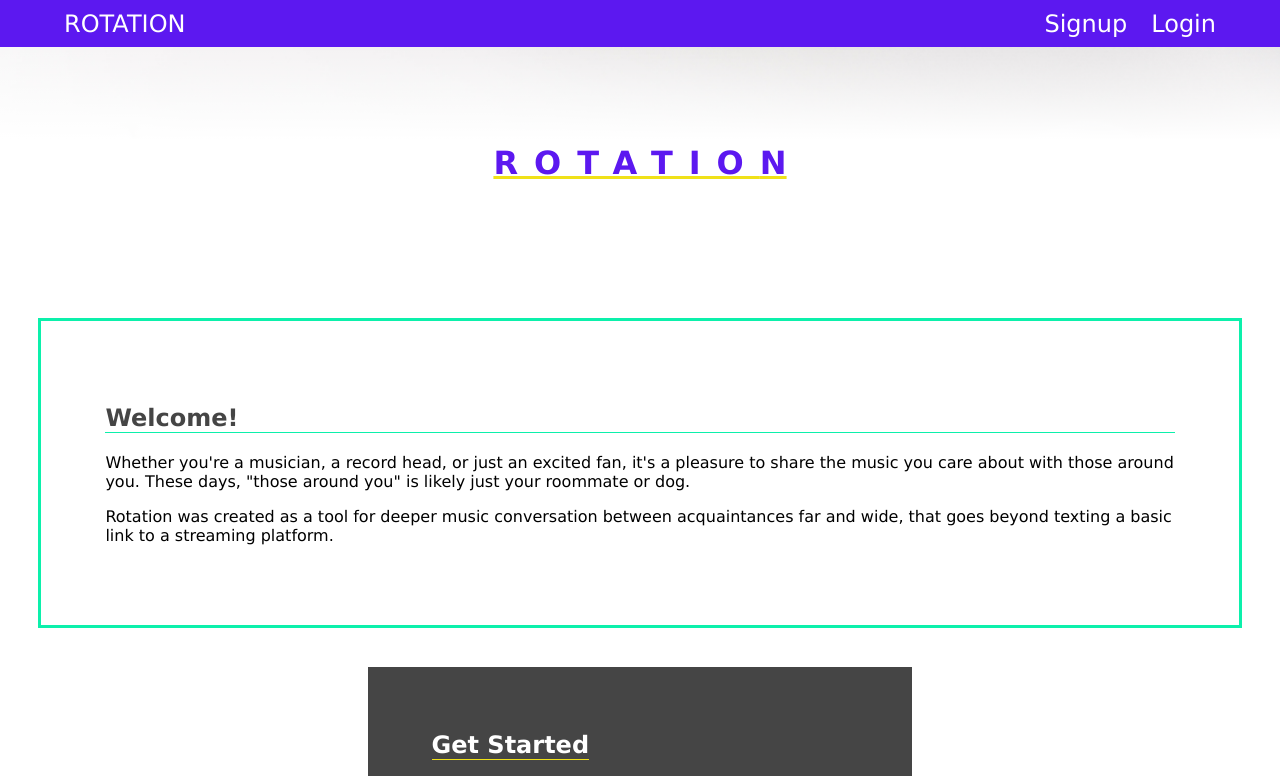
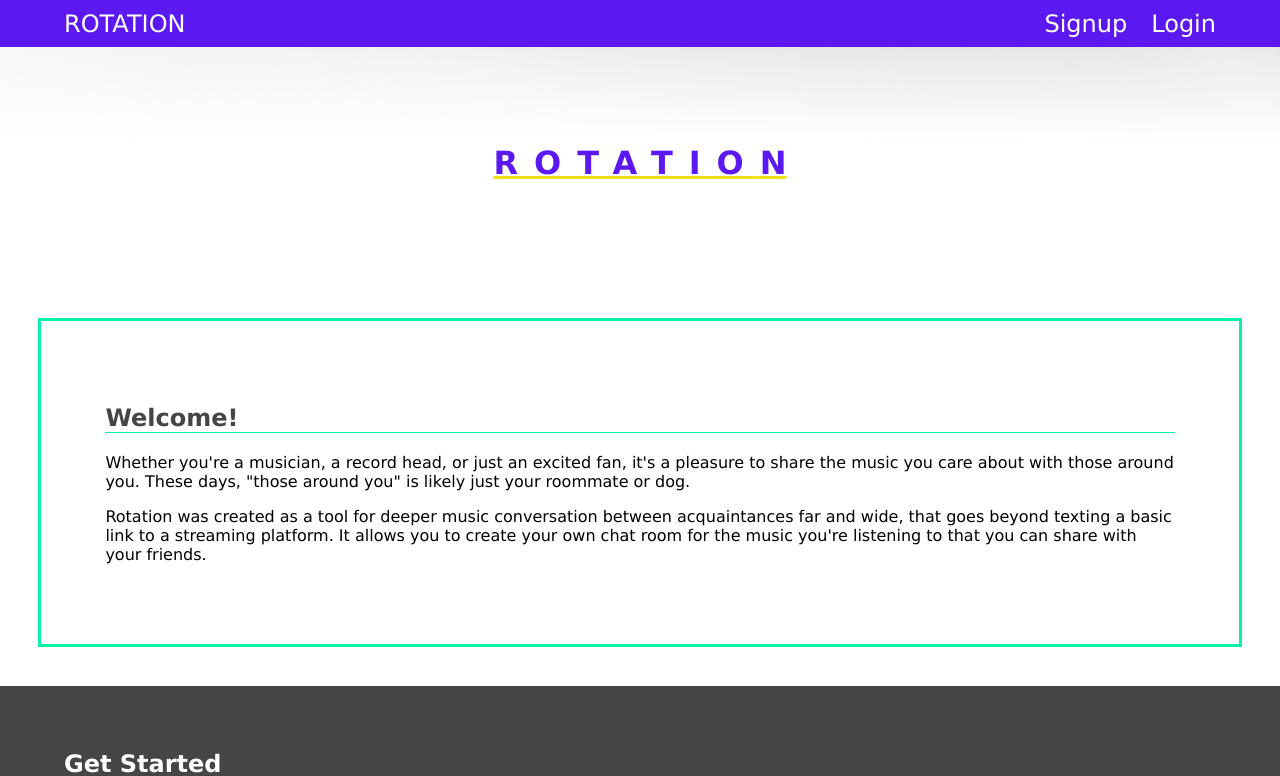
Before and after one commit to Tarv44/rec-client, a React (Create React App) app: page / in a window 1280 px wide. Shown: the top 776 px of the page. Built offline with nearby package versions, Linux system fonts and the light colour scheme.

Commit message:
Added further description on how to share exchanges

```diff
--- a/src/Exchange/Exchange.js
+++ b/src/Exchange/Exchange.js
@@ -253,7 +253,10 @@ export default class Exchange extends Component {
                     <h2 id="exchange-title">{this.state.title}</h2>
                     <h5>Created by {username} on {moment(this.state.date_created).format('l')}</h5>
                     <p id="ex-description">{this.state.description}</p>
-                    <button onClick={() =>  this.copyLink()} id="copy-btn">Copy Link to Clipboard</button>
+                    <p>
+                        Share this exchange with a friend!
+                        <button onClick={() =>  this.copyLink()} id="copy-btn">Copy Link to Clipboard</button>
+                    </p>
                 </header>
                 {songs}
                 {AddSong}
--- a/src/Landing/Landing.js
+++ b/src/Landing/Landing.js
@@ -19,13 +19,17 @@ export default class Landing extends Component {
                     </p>
                     <p>
                         Rotation was created as a tool for deeper music conversation between acquaintances far and wide,
-                        that goes beyond texting a basic link to a streaming platform.
+                        that goes beyond texting a basic link to a streaming platform. It allows you to create your own
+                        chat room for the music you're listening to that you can share with your friends.
                     </p>
                 </section>
 
                 <section className="get-started">
                     <h2>Get Started</h2>
-                    <p>Create an account or login to start a new exchange.</p>
+                    <p>
+                        Create an account (or login) and make a new exchange to get started. Once you've made an exchange,
+                        share the url for your new exchange with a friend to get them in on the convo.
+                    </p>
                     <div className='account-buttons'>
                         <NavLink to={'/signup'} className='signup-button'><button>Signup</button></NavLink>
                         <NavLink to={'/login'}><button>Login</button></NavLink>
```
Also changed, not shown: 1 other file (tests, documents, lock files or other folders).
